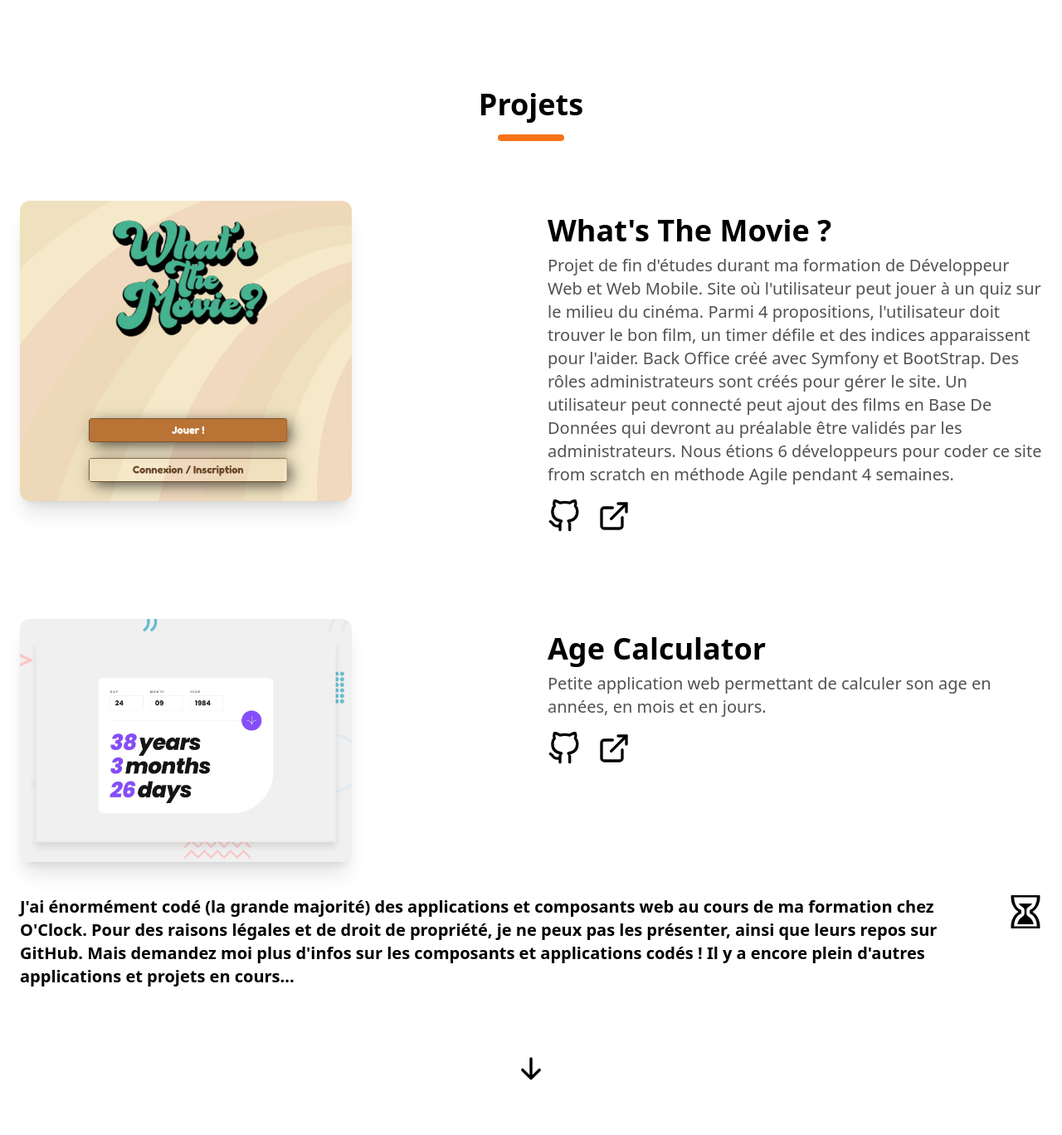
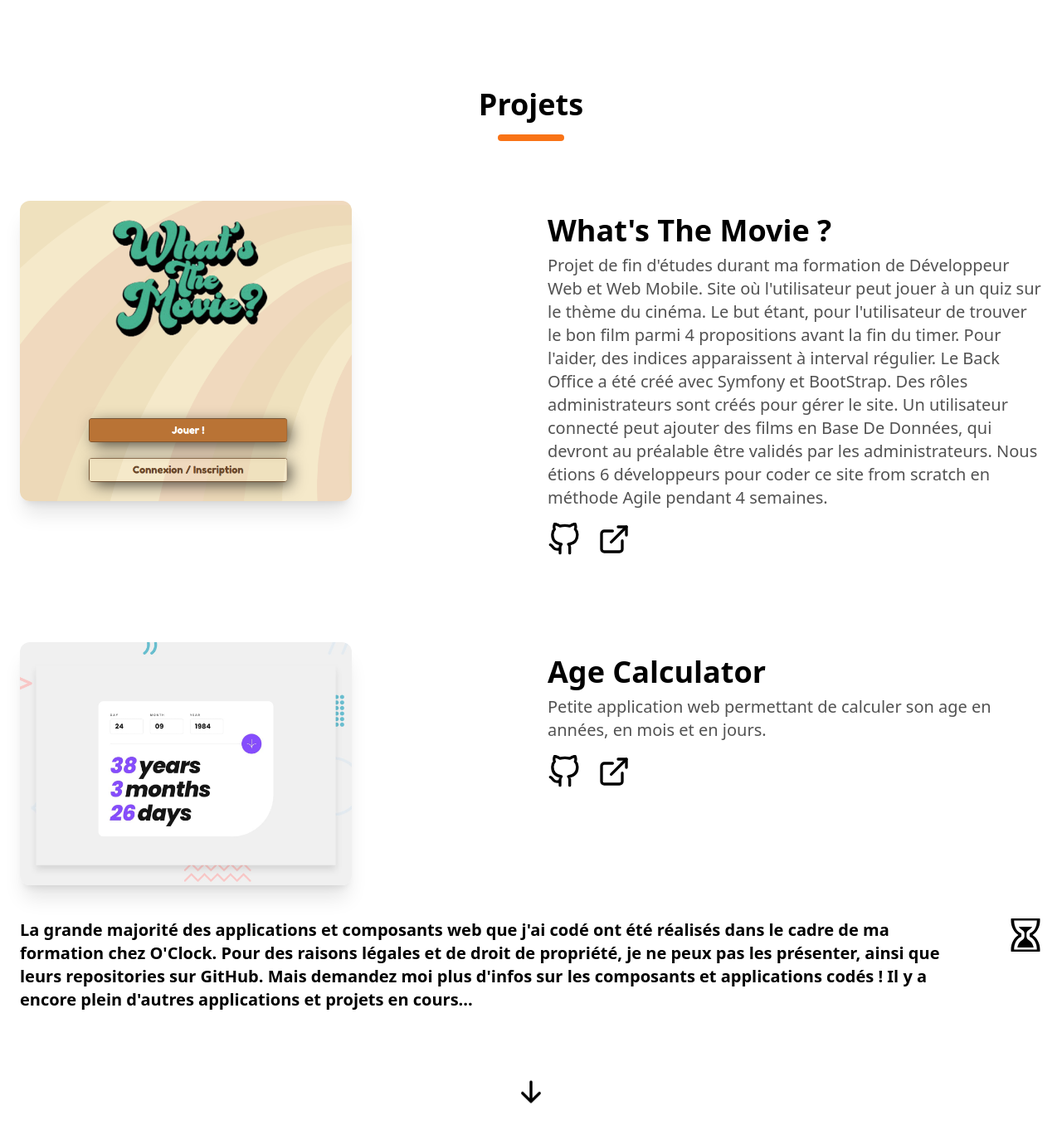
Before and after one commit to PierrealFOY/portfolio_next, a Next.js app: page / in a window 1280 px wide. Shown: the part 2397-3765 px from the top of the page at 83% size. Built offline with nearby package versions, Linux system fonts and the light colour scheme.

Commit message:
Update ProjectsSection.tsx with better text and description of the projects section

```diff
--- a/components/ProjectsSection.tsx
+++ b/components/ProjectsSection.tsx
@@ -14,7 +14,7 @@ import { ImHourGlass } from "react-icons/im"
 const projects = [
     {
         name: "What's The Movie ?",
-        description: " Projet de fin d'études durant ma formation de Développeur Web et Web Mobile. Site où l'utilisateur peut jouer à un quiz sur le milieu du cinéma. Parmi 4 propositions, l'utilisateur doit trouver le bon film, un timer défile et des indices apparaissent pour l'aider. Back Office créé avec Symfony et BootStrap. Des rôles administrateurs sont créés pour gérer le site. Un utilisateur peut connecté peut ajout des films en Base De Données qui devront au préalable être validés par les administrateurs. Nous étions 6 développeurs pour coder ce site from scratch en méthode Agile pendant 4 semaines. ",
+        description: " Projet de fin d'études durant ma formation de Développeur Web et Web Mobile. Site où l'utilisateur peut jouer à un quiz sur le thème du cinéma. Le but étant, pour l'utilisateur de trouver le bon film parmi 4 propositions avant la fin du timer. Pour l'aider, des indices apparaissent à interval régulier. Le Back Office  a été créé avec Symfony et BootStrap. Des rôles administrateurs sont créés pour gérer le site. Un utilisateur connecté peut ajouter des films en Base De Données, qui devront au préalable être validés par les administrateurs. Nous étions 6 développeurs pour coder ce site from scratch en méthode Agile pendant 4 semaines. ",
         image: "/wtmImage.png",
         link: "https://whats-the-movie.timothe-bequet.fr/",
         // gitRepo: ""
@@ -90,7 +90,7 @@ function ProjectsSection() {
             </div>
             <div className='flex flex-row py-10 text-xl md:space-x-10 font-bold'>
                 <h2>
-                    J'ai énormément codé (la grande majorité) des applications et composants web au cours de ma formation chez O'Clock. Pour des raisons légales et de droit de propriété, je ne peux pas les présenter, ainsi que leurs repos sur GitHub. Mais demandez moi plus d'infos sur les composants et applications codés !
+                    La grande majorité des applications et composants web que j'ai codé ont été réalisés dans le cadre de ma formation chez O'Clock. Pour des raisons légales et de droit de propriété, je ne peux pas les présenter, ainsi que leurs repositories sur GitHub. Mais demandez moi plus d'infos sur les composants et applications codés !
                     Il y a encore plein d'autres applications et projets en cours...
                 </h2>
                 <p>
```
